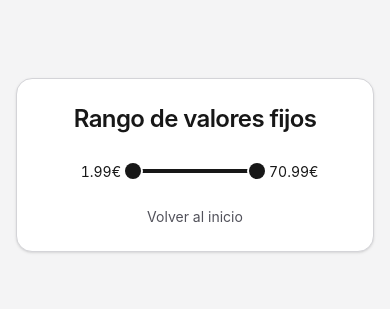
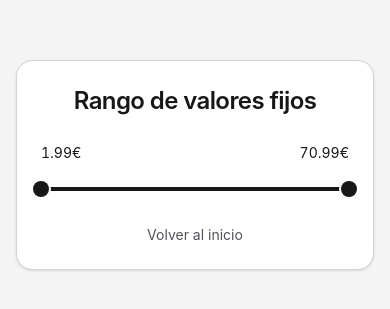
Before and after one commit to adrilerna94/mango-range, a Next.js app: page /exercise2 in a window 390 px wide. Shown: the part 257-566 px from the top of the page. Built offline with nearby package versions, Linux system fonts and the light colour scheme; no server answers.

Commit message:
feat(ui): stack range labels above the track on mobile

```diff
--- a/src/components/range/range-skeleton.tsx
+++ b/src/components/range/range-skeleton.tsx
@@ -6,16 +6,16 @@ export function RangeSkeleton() {
   return (
     <div
       role="status"
-      className="grid w-full max-w-md grid-cols-[5rem_1fr_5rem] items-center gap-3"
+      className="grid w-full grid-cols-2 items-center gap-3 sm:grid-cols-[auto_minmax(0,1fr)_auto]"
     >
       <span className="sr-only">Cargando rango de precios</span>
-      <div className="flex justify-end">
+      <div className="col-start-1 row-start-1 flex h-6 items-center sm:min-w-20 sm:justify-end">
         <Skeleton className="h-5 w-12" />
       </div>
-      <div className="flex h-6 items-center">
+      <div className="col-span-2 row-start-2 flex h-6 items-center sm:col-span-1 sm:col-start-2 sm:row-start-1">
         <Skeleton className="h-1 w-full rounded-full" />
       </div>
-      <div className="flex">
+      <div className="col-start-2 row-start-1 flex h-6 items-center justify-end sm:col-start-3 sm:min-w-20 sm:justify-start">
         <Skeleton className="h-5 w-12" />
       </div>
     </div>
--- a/src/components/range/range.tsx
+++ b/src/components/range/range.tsx
@@ -49,10 +49,7 @@ export function Range(props: RangeProps) {
     setValue,
     startDragging,
     handleKeyDown,
-  } = useRange({
-    min,
-    max,
-  });
+  } = useRange({ min, max });
 
   const minPrice = getPrice(minValue);
   const maxPrice = getPrice(maxValue);
@@ -63,9 +60,11 @@ export function Range(props: RangeProps) {
     <div
       role="group"
       aria-label="Rango de precios"
-      className="grid w-full max-w-md grid-cols-[5rem_1fr_5rem] items-center gap-3 select-none"
+      className="grid w-full grid-cols-2 items-center gap-3 select-none sm:grid-cols-[auto_minmax(0,1fr)_auto]"
     >
-      <div className="justify-self-end">
+      {/* Móvil: etiquetas en una fila encima de la barra, que ocupa todo el ancho.
+          Desde sm: etiquetas a ambos lados de la barra. */}
+      <div className="col-start-1 row-start-1 flex h-6 items-center sm:min-w-20 sm:justify-end">
         <RangeLabel
           label="Precio mínimo"
           value={minPrice}
@@ -75,7 +74,10 @@ export function Range(props: RangeProps) {
         />
       </div>
 
-      <div ref={trackRef} className="relative flex h-6 items-center">
+      <div
+        ref={trackRef}
+        className="relative col-span-2 row-start-2 flex h-6 items-center sm:col-span-1 sm:col-start-2 sm:row-start-1"
+      >
         <div className="h-1 w-full rounded-full bg-border" />
         <div
           className="absolute h-1 rounded-full bg-accent"
@@ -112,7 +114,7 @@ export function Range(props: RangeProps) {
         />
       </div>
 
-      <div className="justify-self-start">
+      <div className="col-start-2 row-start-1 flex h-6 items-center justify-end sm:col-start-3 sm:min-w-20 sm:justify-start">
         <RangeLabel
           label="Precio máximo"
           value={maxPrice}
```
